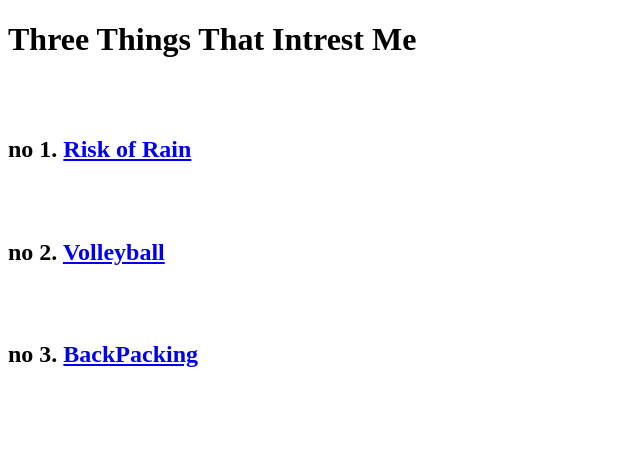
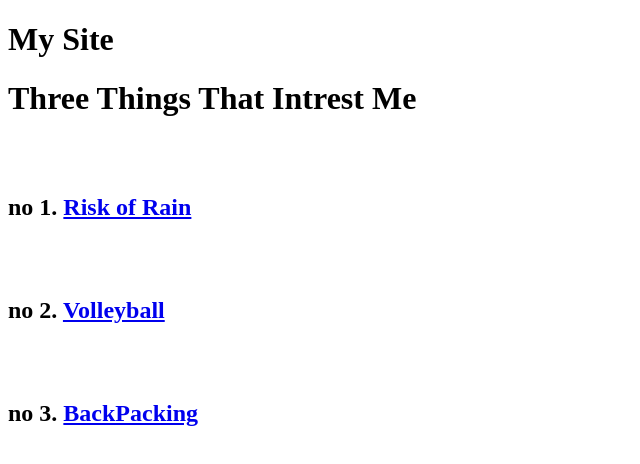
Before and after one commit to C0de73/LinksAndImages, a plain HTML site: page index.html in a window 1280 px wide. Shown: the whole page, without its empty margins (0-640 px from the left). Drawn offline with Linux system fonts and the light colour scheme.

Commit message:
added heading
fdgb

```diff
--- a/index.html
+++ b/index.html
@@ -11,6 +11,8 @@
 
 
     <body>
+
+        <h1>My Site</h1>
 
         <h1>Three Things That Intrest Me</h1>
             <br><br>
```
